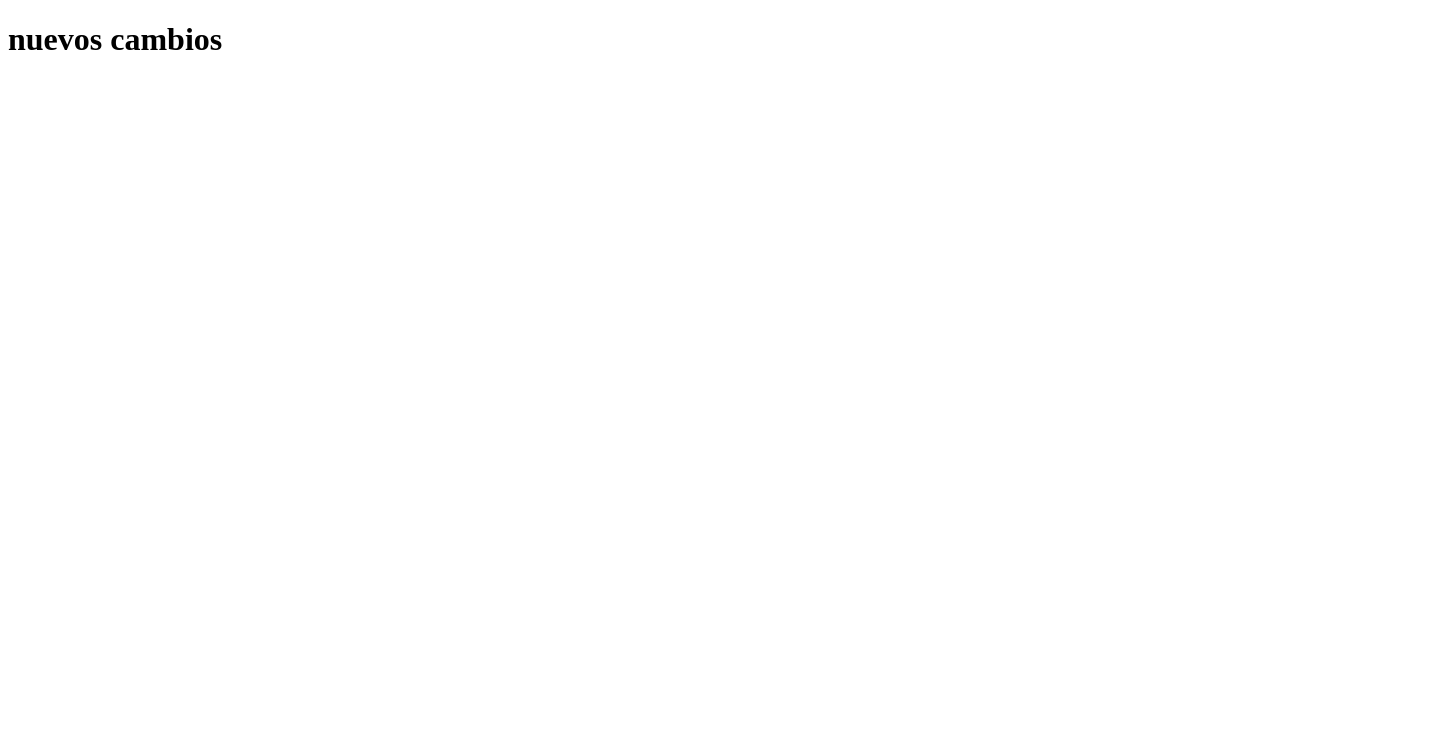
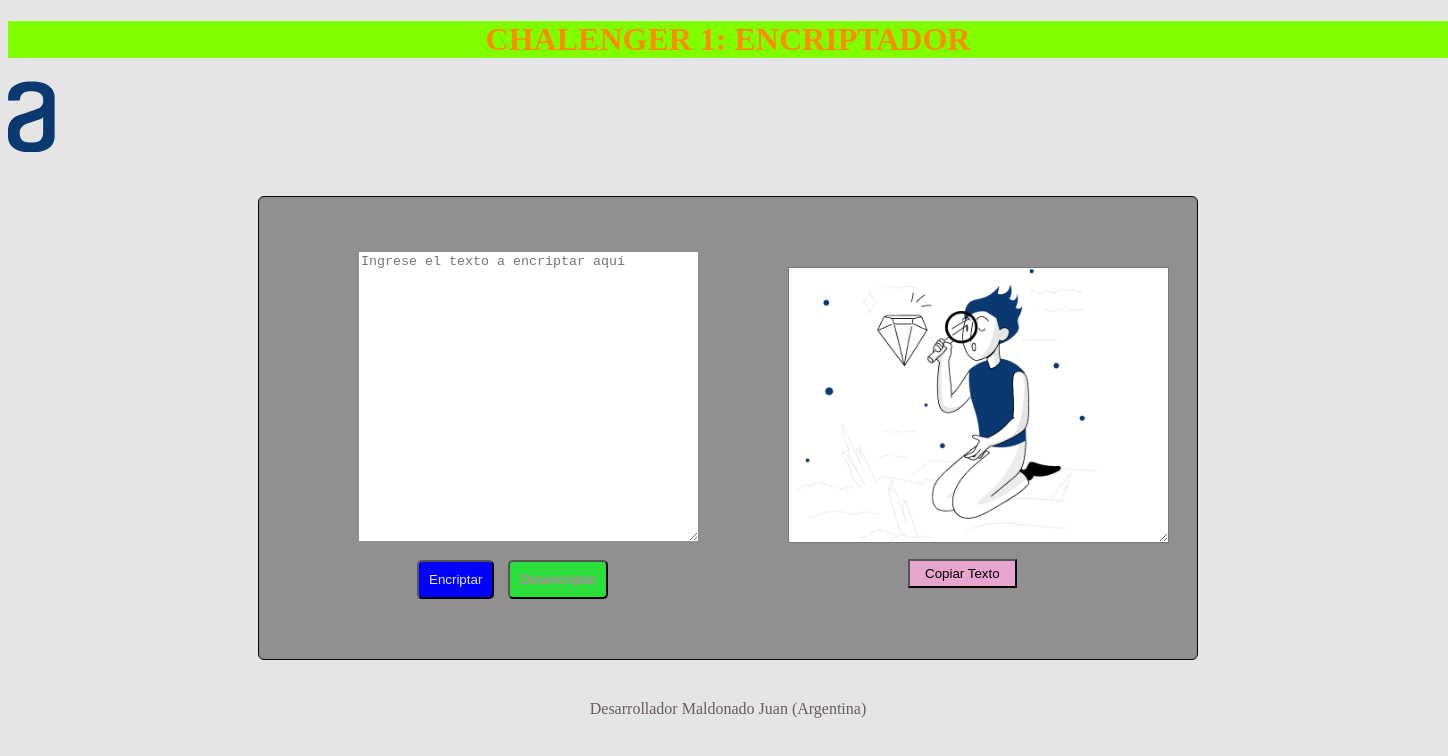
Before and after one commit to Majuaned/CHALENGER-1-ORACLE, a plain HTML site: page index.html in a window 1280 px wide. Shown: the whole page, 1448 px wide, since content can reach past the window. Drawn offline with Linux system fonts and the light colour scheme.

Commit message:
Proyecto Chalenger 1 terminado

```diff
--- a/estilos.css
+++ b/estilos.css
@@ -0,0 +1,76 @@
+body{
+    width: 1440px;
+    height: 780px;
+    top: 622px;
+
+}
+
+main{
+    background-color: #928f91;
+
+    display: flex;
+    margin: 40px 250px ;
+    padding: 50px 100px;
+    border: 1px;
+    border-color: black;
+    border-style: solid;
+    border-radius: 6px;
+}
+
+h1{
+    text-align: center;
+    color: darkorange;
+    background-color: chartreuse;
+}
+
+body{
+    background-color: #e5e5e5;
+}
+.textarea{
+    margin-top: 5px;
+    border: 5px;
+}
+
+.encriptar{
+    margin-top: 15px;
+    margin-left: 58px;
+    /* margin: 10px; */
+    padding: 10px;
+    background-color: blue;
+    color: #e5e5e5;
+    border-radius: 5px;
+}
+.desencriptar{
+    margin-top: 15px;
+    margin: 10px;
+    padding: 10px;
+    background-color: rgb(43, 223, 58);
+    color: #f063cd;
+    border-radius: 5px;
+}
+
+.mensaje{  /* cuadro texto derecha */
+    position: relative;
+    margin-top: 20px;
+    margin-left: 90px;
+    background-image: url("./imágenes/Muñeco.png");
+    background-repeat: no-repeat; /* esto hace que la imágen no se repita */
+    background-position: 8px;
+    background-size: 300px;
+
+}
+
+
+#copiar{
+    position: absolute;
+    display: block;
+    margin-left: 210px;
+    margin-top: 12px;
+    background-color: rgb(231, 165, 206);
+    padding: 5px 15px;
+}
+
+footer{
+    text-align: center;
+    color: rgb(107, 91, 91);
+}
--- a/index.html
+++ b/index.html
@@ -1,13 +1,38 @@
 <!DOCTYPE html>
-<html lang="en">
+<html lang="es">
 <head>
     <meta charset="UTF-8">
     <meta http-equiv="X-UA-Compatible" content="IE=edge">
     <meta name="viewport" content="width=device-width, initial-scale=1.0">
-    <title>nuevooo</title>
+    <link rel="stylesheet" href="estilos.css">
+    <title>PROGRAMA ORACLE - ENCRIPTADOR</title>
 </head>
 <body>
-    <h1>nuevos cambios</h1>
+    <h1>CHALENGER 1: ENCRIPTADOR</h1>
+    <header>
+        <img src="./imágenes/logoalura.png" alt="logo de alura solo letra a">
+    </header>
+    <main>
+        <!-- Sección 1  -->
+        <section>
+            <textarea class="textarea" cols="40" rows="19" placeholder="Ingrese el texto a encriptar aquí"></textarea>
+            <div class="botones">
+                <button class="encriptar" onclick="botonEncriptar()">Encriptar</button>
 
+                <button class="desencriptar" onclick="botonDesencriptar()">Desencriptar</button>
+            </div>
+        </section>
+
+        <!--Sección 2  -->
+        <section class="sec2">
+            <textarea class="mensaje" cols="45" rows="18"></textarea>
+
+            <button id="copiar" onclick="copiar()">Copiar Texto</button>
+
+        </section>
+    </main>
+    <footer>Desarrollador Maldonado Juan (Argentina)</footer>
+
+    <script src="scripts.js"></script>
 </body>
 </html>
--- a/scripts.js
+++ b/scripts.js
@@ -0,0 +1,70 @@
+const entradaTexto = document.querySelector(".textarea");
+
+const salidaTexto = document.querySelector(".mensaje");
+
+/* FUNCIÓN PARA ENCRIPTAR : Reglas de encriptación
+a= ai
+e= enter
+i= imes
+o= ober
+u= ufat
+
+solo se aceptan letras minúsculas
+
+*/
+
+function encriptar(texto) {
+
+    let arregloReglas = [["e","enter"],["i","imes"],["a","ai"],["o","ober"],["u","ufat"]];
+    /* se toma el texto ingresado y se lo convierte a minúscula con el método tolowercase */
+    texto = texto.toLowerCase();
+
+    /* se recorre el arreglo con for */
+   for(let i = 0; i < arregloReglas.length; i++){
+
+    /* se buscan coincidencias en cada palabra, busca en el índice 0, 1,2..... si el arreglo contiene la letra de la posición cero, o sea, a,e,i....*/
+    if(texto.includes(arregloReglas[i][0])){
+        /* si encuentra la vocal en la posición i, a esta hay q cambiarla por el valor de la posición 1 */
+        texto = texto.replaceAll(arregloReglas[i][0],arregloReglas[i][1])
+    }
+   }
+   return texto;
+}
+
+function botonEncriptar(){
+    const textoEncriptado = encriptar(entradaTexto.value);
+    salidaTexto.value = textoEncriptado;
+    salidaTexto.style.backgroundImage = "none";
+    entradaTexto.value = "";
+}
+/* -------------------------------------------------------------------------------------------------------------- */
+
+function desencriptar(textoDesencriptado) {
+    let arregloReglas = [["e","enter"],["i","imes"],["a","ai"],["o","ober"],["u","ufat"]];
+
+    /* se recorre el arreglo con for */
+   for(let i = 0; i < arregloReglas.length; i++){
+
+    /* se buscan coincidencias en cada palabra, busca en el índice 0, 1,2..... si el arreglo contiene la letra de la posición cero, o sea, a,e,i....*/
+    if(textoDesencriptado.includes(arregloReglas[i][1])){
+        /* si encuentra la vocal en la posición i, a esta hay q cambiarla por el valor de la posición 1 */
+        textoDesencriptado = textoDesencriptado.replaceAll(arregloReglas[i][1],arregloReglas[i][0])
+    }
+   }
+   return textoDesencriptado;
+}
+
+function botonDesencriptar(){
+    const textoDesencriptado = desencriptar(entradaTexto.value);
+    salidaTexto.value = textoDesencriptado;
+    //entradaTexto.value = "";
+
+}
+
+function copiar(){
+    salidaTexto.select();
+    navigator.clipboard.writeText(salidaTexto.value);
+    salidaTexto.value = "";
+    console.log("Texto copiado a la memoria RAM")
+    alert("El texto fue copiado a la papelera");
+}
```
Also changed, not shown: imágenes/logoalura.png (renamed from imágenes/Vector.png).
